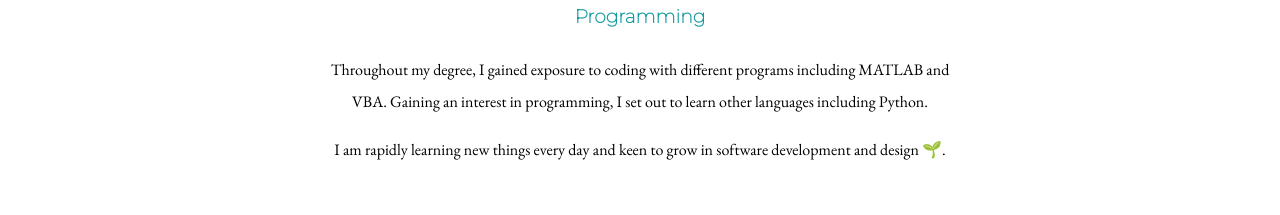
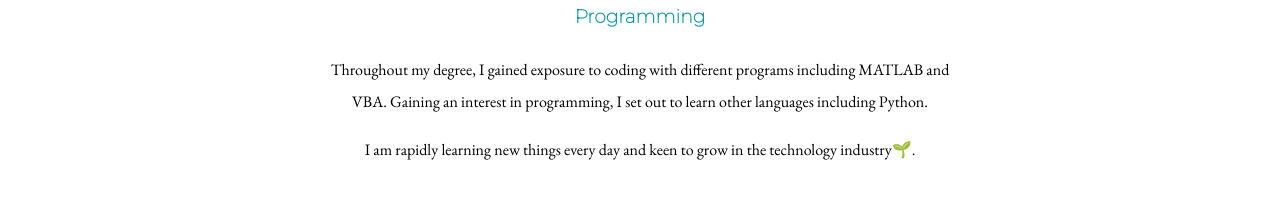
Before and after one commit to asankasub/personal-web, a plain HTML site: page index.html in a window 1280 px wide. Shown: the part 1300-1515 px from the top of the page. Drawn offline with nearby package versions, Linux system fonts and the light colour scheme.

Commit message:
Update index.html

```diff
--- a/index.html
+++ b/index.html
@@ -34,7 +34,7 @@
                     MATLAB and VBA. Gaining an interest in programming, I set out to learn other languages
                     including Python.
                 </p>
-                <p>I am rapidly learning new things every day and keen to grow in software development and design 🌱.</p>
+                <p>I am rapidly learning new things every day and keen to grow in the technology industry🌱.</p>
 
 
               </div>
```
